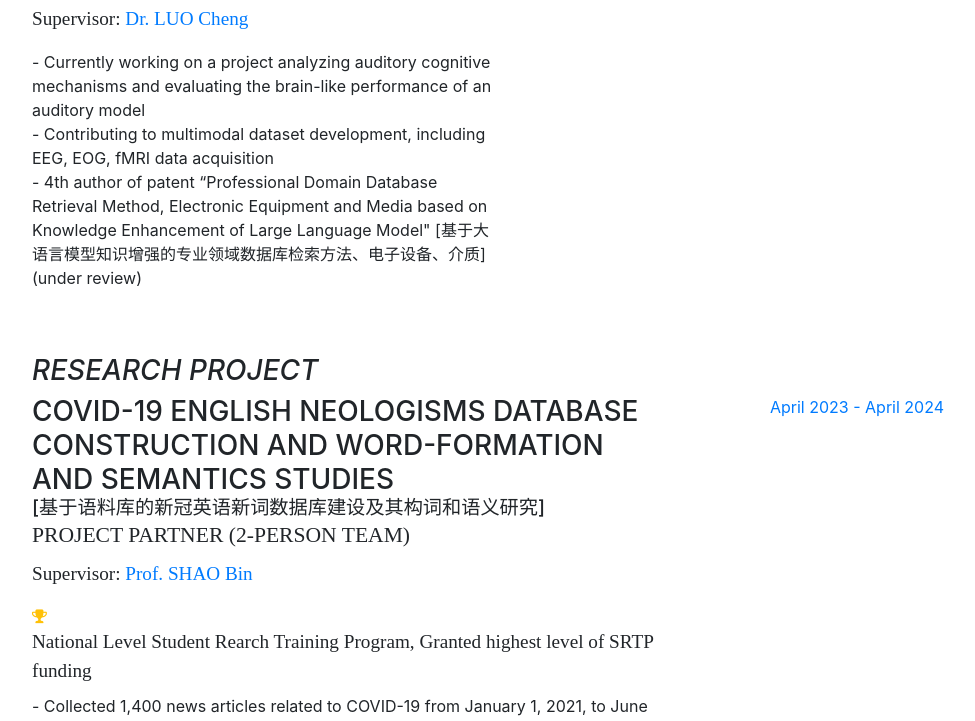
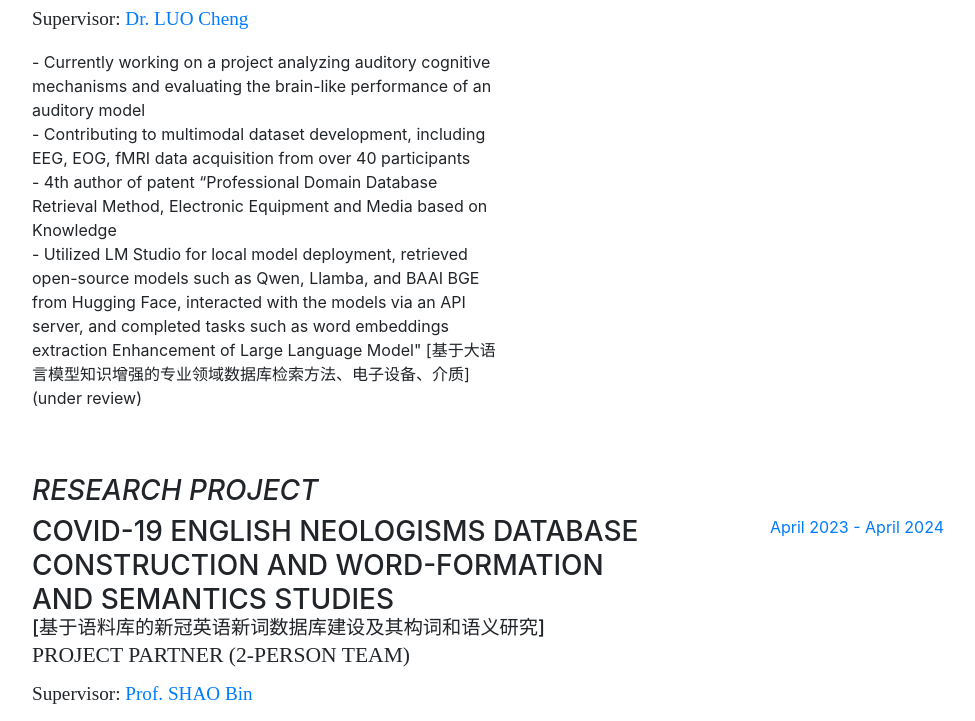
Before and after one commit to withsecco/withsecco.github.io, a website with bundled scripts: page index.html in a window 1280 px wide. Shown: the part 1911-2632 px from the top of the page, without its empty margins (288-1263 px from the left). Built offline with nearby package versions, Linux system fonts and the light colour scheme; a web font is replaced by a local one.

Commit message:
Update resume content

```diff
--- a/index.html
+++ b/index.html
@@ -170,7 +170,9 @@
               <div class="subheading2 mb-3">
                 Supervisor: <a href="https://scholar.google.com/citations?user=pdQkzl0AAAAJ&hl=zh-CN" target="_blank">Dr. LUO Cheng</a>
               </div>
-              <p> - Currently working on a project analyzing auditory cognitive mechanisms and evaluating the brain-like performance of an auditory model <br> - Contributing to multimodal dataset development, including EEG, EOG, fMRI data acquisition <br> - 4th author of patent “Professional Domain Database Retrieval Method, Electronic Equipment and Media based on Knowledge
+              <p> - Currently working on a project analyzing auditory cognitive mechanisms and evaluating the brain-like performance of an auditory model <br> - Contributing to multimodal dataset development, including EEG, EOG, fMRI data acquisition from over 40 participants <br> - 4th author of patent “Professional Domain Database Retrieval Method, Electronic Equipment and Media based on Knowledge <br> - Utilized LM Studio for local model deployment, retrieved open-source models such as Qwen, Llamba, and BAAI
+                BGE from Hugging Face, interacted with the models via an API server, and completed tasks such as word
+                embeddings extraction
                 Enhancement of Large Language Model" [基于大语言模型知识增强的专业领域数据库检索方法、电子设备、介质] (under review)
               </p>
             </div>
@@ -245,7 +247,7 @@
           <h3 class="mb-2" class="subheading">Programming Languages</h3>
           <div  class = "subheading2 mb-3"> Python, R, MATLAB, LATEX</div >
           <h3 class="mb-0" class="subheading">Tools &amp; Packages</h3>
-          <div class = "subheading2 mb-3"> - statistics: SPSS, JASP, JAGS (bayesian modelling) <br> - experiment: Psychopy, Psychtoolbox<br> - NLP: SpaCy, NLTK, Stanza, UDPipe<br> - neuroimaging: SPM, CONN <br>- visualization: Gephi, Cytoscape</div>
+          <div class = "subheading2 mb-3"> - statistics: SPSS, JASP, JAGS (bayesian modelling) <br> - experiment: Psychopy, Psychtoolbox<br> - NLP: SpaCy, NLTK, Stanza, UDPipe<br> - neuroimaging: Nilearn, SPM, CONN <br>- visualization: Gephi, Cytoscape</div>
           <h3 class="mb-0" class="subheading"> Reseach Methods</h3>
           <div class = "subheading2 mb-3"> - behaviroal <br> - EEG (conducting and data analysis)<br> - fMRI (conducting and data analysis)</div>
           <h3 class="mb-0" class="subheading">Languages</h3>
```
Also changed, not shown: 6 other files.
